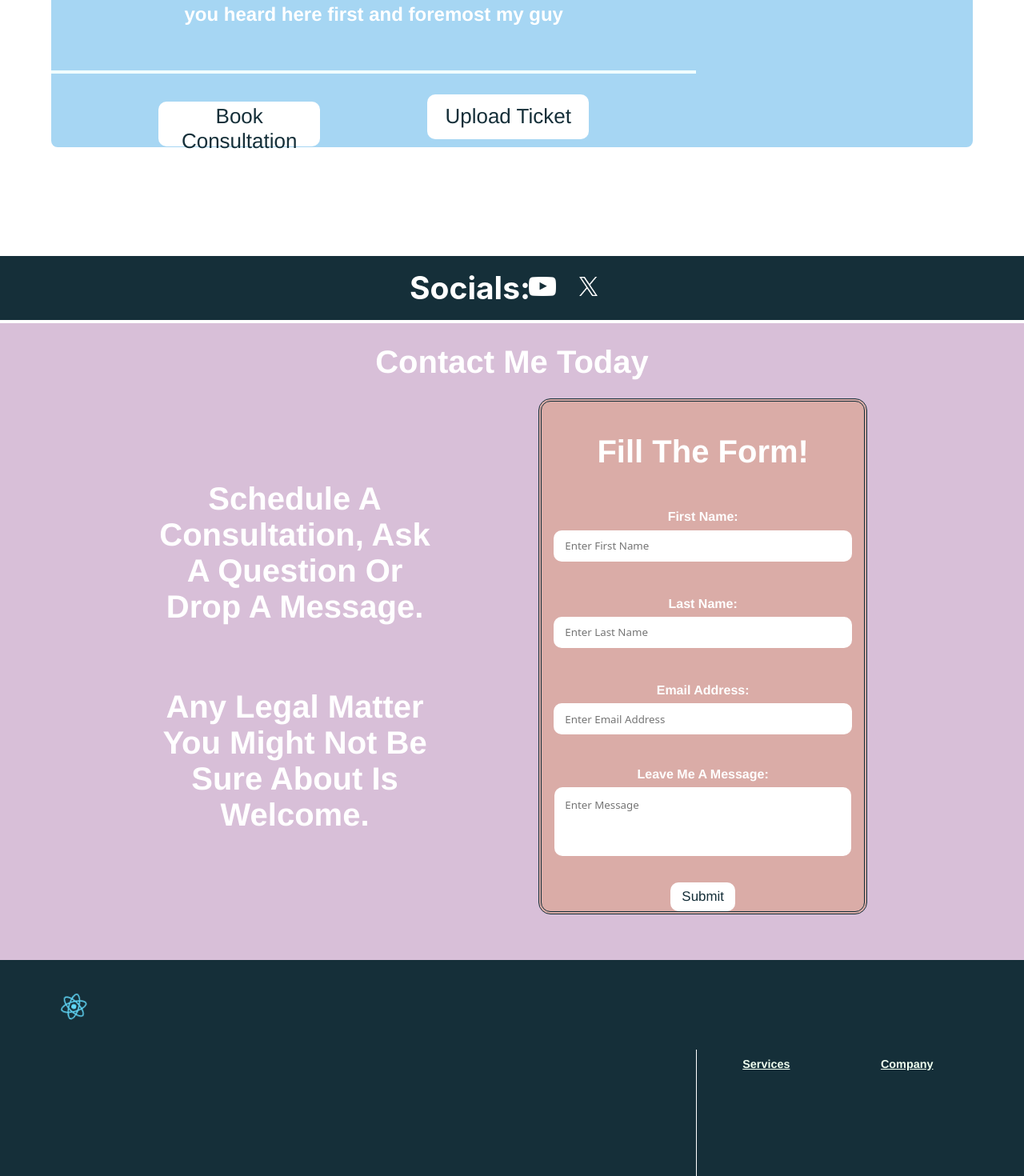
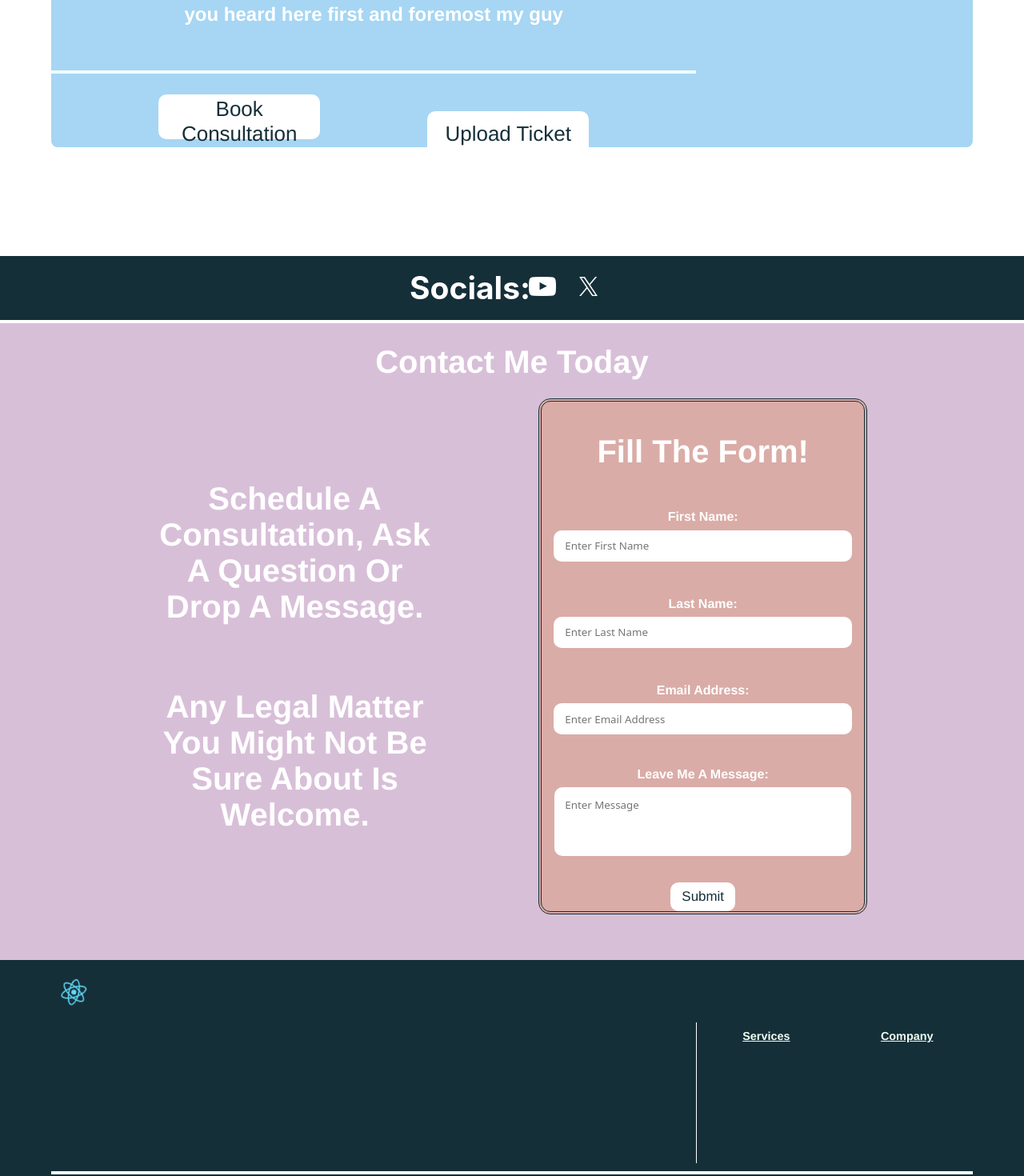
Before and after one commit to Ron-Sungcang/Nikbakht-AssociatesWebsite, a React (Create React App) app: page / in a window 1280 px wide. Shown: the part 400-1870 px from the top of the page at 80% size. Built offline with nearby package versions, Linux system fonts and the light colour scheme.

Commit message:
Attached Links
Attached required links for Booking and For Uploading Tickets

```diff
--- a/src/Landing.css
+++ b/src/Landing.css
@@ -69,14 +69,18 @@
     width: 94%;
 }
 .quick-Container:hover .quick-Title{
-    font-size: 5.5vh;
+    font-size: 5.8vh;
+}
+.book-Ref {
+    width: 25%;
+    height: 70%;
 }
 .book-Button{
     background-color: white;
     border-color: transparent;
 
-    width: 25%;
-    height: 70%;
+    width: 100%;
+    height: 100%;
     font-size: 1em;
     font-family:'Franklin Gothic Medium', 'Arial Narrow', Arial, sans-serif;
     border-radius: 10px;
@@ -90,19 +94,24 @@
     border-color: #152f39;
     color:white;
 
-    width: 40%;
-    height: 75%;
+    width: 115%;
+    height: 105%;
     font-size: 1.2em;
 }
 .quick-Container:hover .book-Button{
-    width: 34%;
+    width: 115%;
+}
+.upload-Ref {
+    width: 25%;
+    height: 70%;
+
 }
 .upload-Button {
     background-color: white;
     border-color: transparent;
 
-    width: 25%;
-    height: 70%;
+    width: 100%;
+    height: 100%;
     font-size: 1em;
     font-family: 'Franklin Gothic Medium', 'Arial Narrow', Arial, sans-serif;
 
@@ -116,12 +125,12 @@
     background-color:#152f39;
     border-color: #152f39;
     color:white;
-    width: 40%;
-    height: 75%;
+    width: 115%;
+    height: 105%;
     font-size: 1.2em;
 }
 .quick-Container:hover .upload-Button{
-    width: 34%;
+    width: 115%;
 }
 .social-Body {
     background-color: #152f39;
@@ -294,7 +303,7 @@
     flex-direction: column;
     align-items: center;
     justify-content: center;
-    height: 50vh;
+    height: 35vh;
     width: 100%;
 }
 .bottom-Logo {
--- a/src/Landing.js
+++ b/src/Landing.js
@@ -1,6 +1,7 @@
 import './Landing.css';
 import XLogo from './logo-white.png';
 import YLogo from './youtubeIcon.png';
+import {Link} from 'react-router-dom';
 
 export const Landing = () => {
 
@@ -15,8 +16,12 @@ export const Landing = () => {
                         <h3 className='para-Sentence'>you heard here first and foremost my guy</h3>
                     </p>
                     <div className='quick-Buttons'>
-                        <button className='book-Button'>Book Consultation</button>
-                        <button className='upload-Button'>Upload Ticket</button>
+                        <a href='https://ticketgone.cliogrow.com/book/d66b31c6530714be2c4b38e05d15360b' className='book-Ref'>
+                            <button className='book-Button'> Book Consultation </button>
+                        </a>
+                        <a href='https://ticketgone.cliogrow.com/intake/7be6c79b52a8b24779d5d349c4c22318' className='upload-Ref'>
+                            <button className='upload-Button'>Upload Ticket </button>
+                        </a>
                     </div>
                 </div>
             </div>
```
